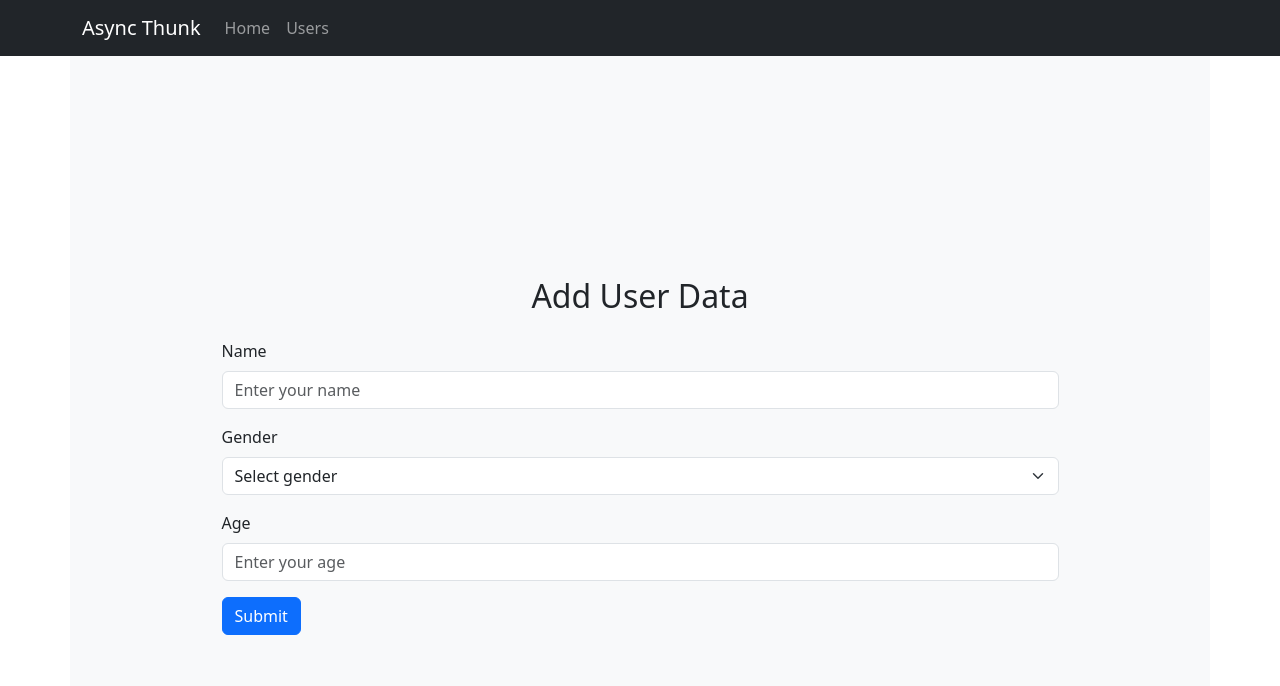
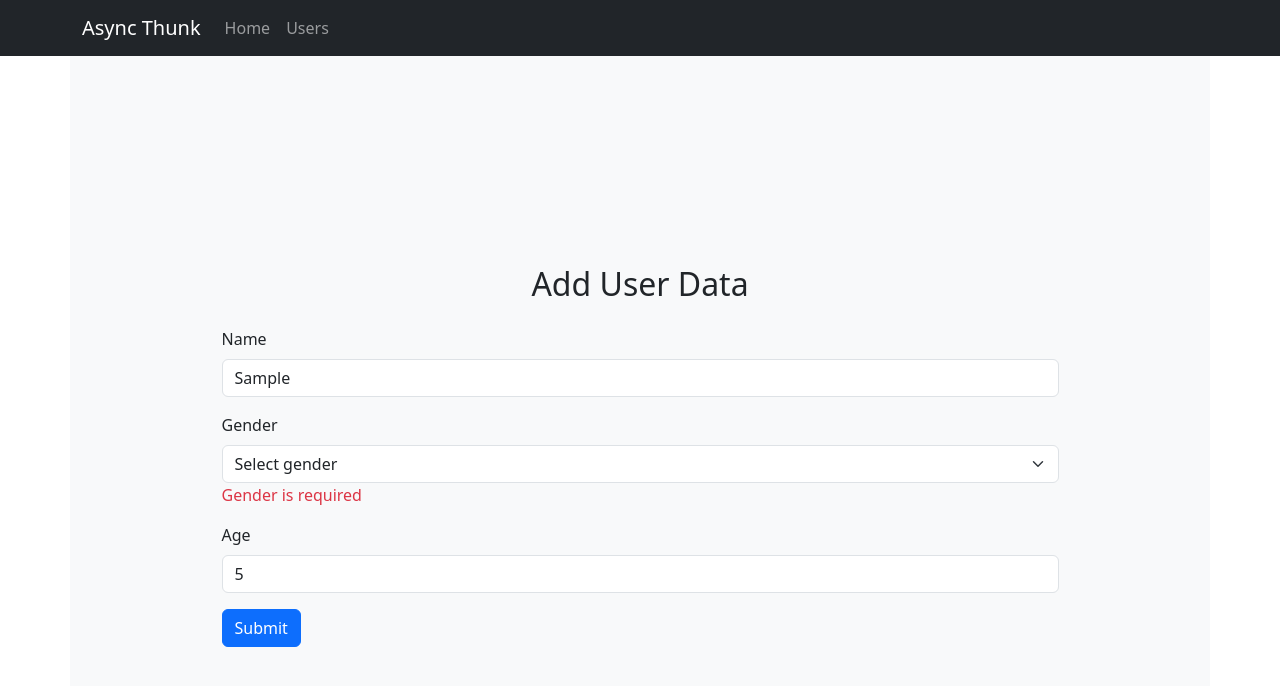
Before and after one commit to Saurabh9399/Async-Thunk-Repo, a React (Create React App) app: page / in a window 1280 px wide. Both pictures are taken after typing "Sample", "5" into the empty fields and a click on the button "Submit". Shown: the top 686 px of the page. Built offline with nearby package versions, Linux system fonts and the light colour scheme; no server answers.

Commit message:
converted form to formik and edit input to select

```diff
--- a/src/components/FormComponent.js
+++ b/src/components/FormComponent.js
@@ -1,87 +1,69 @@
-import React, { useState } from 'react';
+import React from 'react';
 import { useDispatch } from 'react-redux';
-import { Form, FormGroup, Label, Input, Button, Container } from 'reactstrap';
+import { Formik, Form, Field, ErrorMessage } from 'formik';
+import { FormGroup, Label, Input, Button, Container } from 'reactstrap';
 import { createUser } from '../features/userDetailsSlice';
 import { useNavigate } from 'react-router-dom';
+import * as Yup from 'yup';
 
 const MyFormComponent = () => {
   const dispatch = useDispatch();
   const navigate = useNavigate();
-  const [formData, setFormData] = useState({
+
+  const validationSchema = Yup.object().shape({
+    name: Yup.string().required('Name is required'),
+    gender: Yup.string().required('Gender is required'),
+    age: Yup.number().required('Age is required').positive('Age must be a positive number'),
+  });
+
+  const initialValues = {
     name: '',
     gender: '',
     age: '',
-  });
-
-  const handleInputChange = (e) => {
-    const { name, value } = e.target;
-    setFormData({
-      ...formData,
-      [name]: value,
-    });
   };
 
-  const handleSubmit = (e) => {
-    e.preventDefault();
-    console.log(formData);
-    dispatch(createUser(formData));
-    setFormData({
-      name: '',
-      gender: '',
-      age: '',
-    })
-    navigate("/users")
+  const onSubmit = (values, { setSubmitting }) => {
+    console.log(values);
+    dispatch(createUser(values));
+    setSubmitting(false);
+    navigate('/users');
   };
 
   return (
     <Container className="d-flex flex-column align-items-center justify-content-center vh-100" style={{ backgroundColor: '#f8f9fa' }}>
       <h2 className="mb-4">Add User Data</h2>
-      <Form className="w-75 mx-auto" onSubmit={handleSubmit}>
+      <Formik initialValues={initialValues} validationSchema={validationSchema} onSubmit={onSubmit}>
+        {({ isSubmitting }) => (
+          <Form className="w-75 mx-auto">
             <FormGroup>
               <Label for="name">Name</Label>
-          <Input
-            type="text"
-            name="name"
-            id="name"
-            placeholder="Enter your name"
-            value={formData.name}
-            onChange={handleInputChange}
-          />
+              <Field type="text" name="name" id="name" as={Input} placeholder="Enter your name" />
+              <ErrorMessage name="name" component="div" className="text-danger" />
             </FormGroup>
 
             <FormGroup>
               <Label for="gender">Gender</Label>
-          <Input
-            type="select"
-            name="gender"
-            id="gender"
-            value={formData.gender}
-            onChange={handleInputChange}
-          >
+              <Field type="select" name="gender" id="gender" as={Input}>
                 <option value="">Select gender</option>
                 <option value="male">Male</option>
                 <option value="female">Female</option>
                 <option value="others">Others</option>
-
-          </Input>
+              </Field>
+              <ErrorMessage name="gender" component="div" className="text-danger" />
             </FormGroup>
 
             <FormGroup>
               <Label for="age">Age</Label>
-          <Input
-            type="number"
-            name="age"
-            id="age"
-            placeholder="Enter your age"
-            value={formData.age}
-            onChange={handleInputChange}
-          />
+              <Field type="number" name="age" id="age" as={Input} placeholder="Enter your age" />
+              <ErrorMessage name="age" component="div" className="text-danger" />
             </FormGroup>
 
-        <Button color="primary" type="submit">
+            <Button color="primary" type="submit" disabled={isSubmitting}>
               Submit
             </Button>
           </Form>
+        )}
+      </Formik>
     </Container>
   );
 };
--- a/src/components/UserEditModal.js
+++ b/src/components/UserEditModal.js
@@ -1,6 +1,16 @@
 // UserEditModal.js
-import React, { useState } from 'react';
-import { Modal, ModalHeader, ModalBody, ModalFooter, Button, Form, FormGroup, Label, Input } from 'reactstrap';
+import React, { useState } from "react";
+import {
+  Modal,
+  ModalHeader,
+  ModalBody,
+  ModalFooter,
+  Button,
+  Form,
+  FormGroup,
+  Label,
+  Input,
+} from "reactstrap";
 
 const UserEditModal = ({ isOpen, toggle, user, onSave }) => {
   const [editedUser, setEditedUser] = useState({ ...user });
@@ -16,21 +26,48 @@ const UserEditModal = ({ isOpen, toggle, user, onSave }) => {
   };
 
   return (
-    <Modal isOpen={isOpen} toggle={toggle} className={isOpen ? 'zoom-in' : 'zoom-out'}>
+    <Modal
+      isOpen={isOpen}
+      toggle={toggle}
+      className={isOpen ? "zoom-in" : "zoom-out"}
+    >
       <ModalHeader toggle={toggle}>Edit {user.name}'s Details</ModalHeader>
       <ModalBody>
         <Form>
           <FormGroup>
             <Label for="editName">Name</Label>
-            <Input type="text" name="name" id="editName" value={editedUser.name} onChange={handleInputChange} />
+            <Input
+              type="text"
+              name="name"
+              id="editName"
+              value={editedUser.name}
+              onChange={handleInputChange}
+            />
           </FormGroup>
           <FormGroup>
             <Label for="editGender">Gender</Label>
-            <Input type="text" name="gender" id="editGender" value={editedUser.gender} onChange={handleInputChange} />
+            <Input
+              type="select"
+              name="gender"
+              id="editGender"
+              value={editedUser.gender}
+              onChange={handleInputChange}
+            >
+              <option value="">Select gender</option>
+              <option value="male">Male</option>
+              <option value="female">Female</option>
+              <option value="others">Others</option>
+            </Input>
           </FormGroup>
           <FormGroup>
             <Label for="editAge">Age</Label>
-            <Input type="text" name="age" id="editAge" value={editedUser.age} onChange={handleInputChange} />
+            <Input
+              type="text"
+              name="age"
+              id="editAge"
+              value={editedUser.age}
+              onChange={handleInputChange}
+            />
           </FormGroup>
           {/* Add more form fields as needed */}
         </Form>
```
Lines whose indentation alone changed are shown as unchanged.
